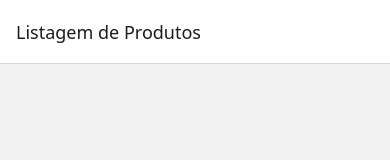
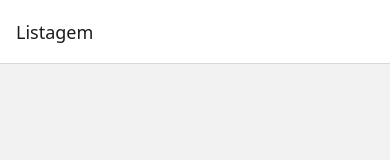
Before and after one commit to Artasi67/Cadastro_Produto, a React Native app: screen /Listagem in a window 390 px wide. Shown: the top 160 px of the page. Built offline with nearby package versions, Linux system fonts and the light colour scheme.

Commit message:
slk eu me mato ainda hj

```diff
--- a/App.tsx
+++ b/App.tsx
@@ -1,8 +1,8 @@
 import React from 'react';
 import { StyleSheet, Text, View } from 'react-native';
-import { createNativeStackNavigator } from '@react-navigation/native-stack'
 import Tela_cadastro_produto from './src/views/Tela_cadastro_produto';
 import Tela_listar_produtos from './src/views/tela_listar_produtos';
+import { createStackNavigator } from '@react-navigation/stack'
 import { NavigationContainer } from '@react-navigation/native';
 
 export type RootStackParamList = {
@@ -10,16 +10,15 @@ export type RootStackParamList = {
   Listagem: undefined
 }
 
-const Stack = createNativeStackNavigator<RootStackParamList>();
+const Stack = createStackNavigator<RootStackParamList>();
 
 export default function App() {
   return (
     <NavigationContainer>
-      <Stack.Navigator initialRouteName='Listagem'>
+      <Stack.Navigator>
         <Stack.Screen
           name='Listagem'
           component={Tela_listar_produtos}
-          options={{title: "Listagem de Produtos"}}
         />
         <Stack.Screen
           name='Cadastro'
--- a/src/views/tela_listar_produtos.tsx
+++ b/src/views/tela_listar_produtos.tsx
@@ -2,7 +2,7 @@ import AsyncStorage from '@react-native-async-storage/async-storage';
 import React, { useEffect, useState } from 'react';
 import { FlatList, Text, View, StyleSheet } from 'react-native';
 
-const TelaListarProdutos = () => {
+const Tela_listar_produtos = () => {
 
     interface Produto{
         id: string;
@@ -11,7 +11,7 @@ const TelaListarProdutos = () => {
         valor: string
     }
 
-    const TelaListarProdutos: React.FC = () => {
+    const Tela_listar_produtos: React.FC = () => {
         const[produtos, setProdutos] = useState<Produto[]>([])
 
         useEffect(()=>{
@@ -72,4 +72,4 @@ const styles = StyleSheet.create({
     }
 })
 
-export default TelaListarProdutos;
+export default Tela_listar_produtos;
```
